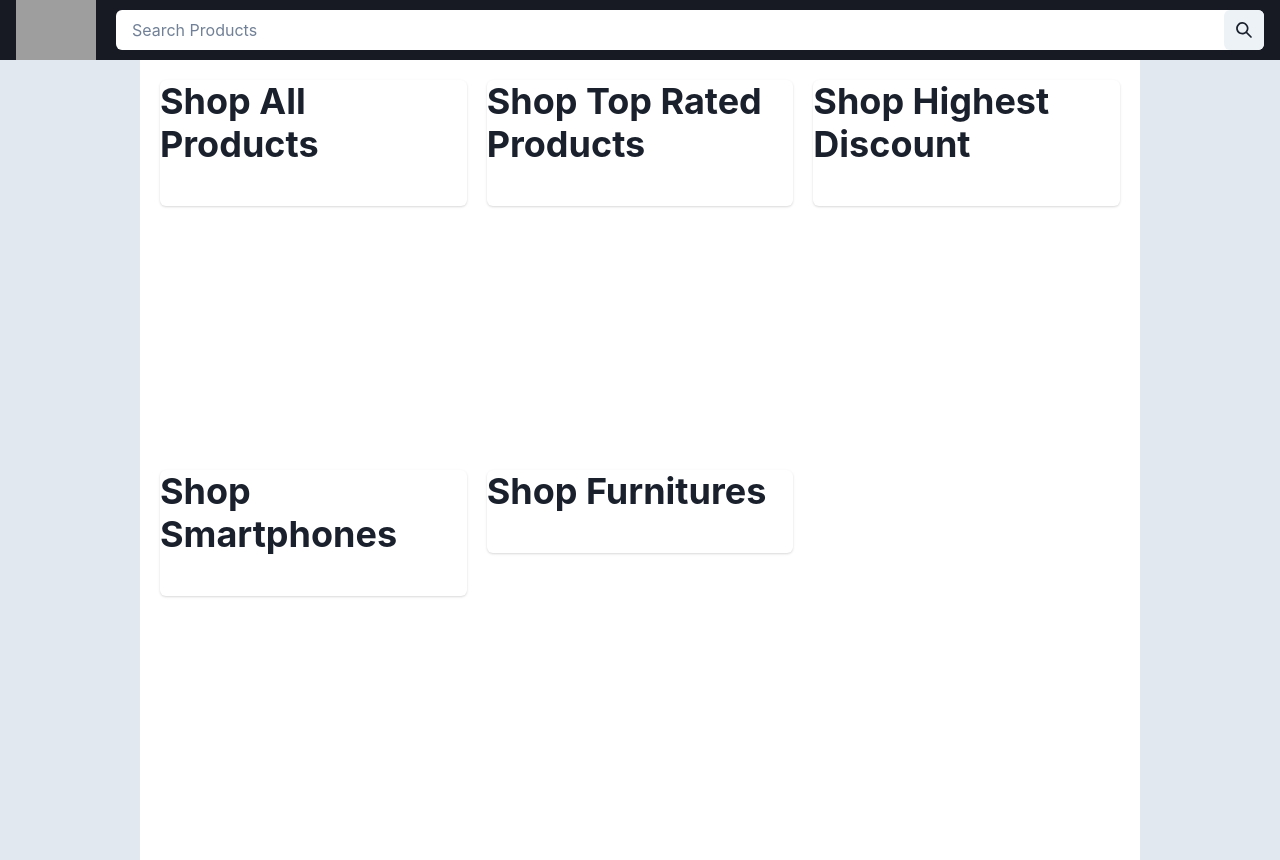
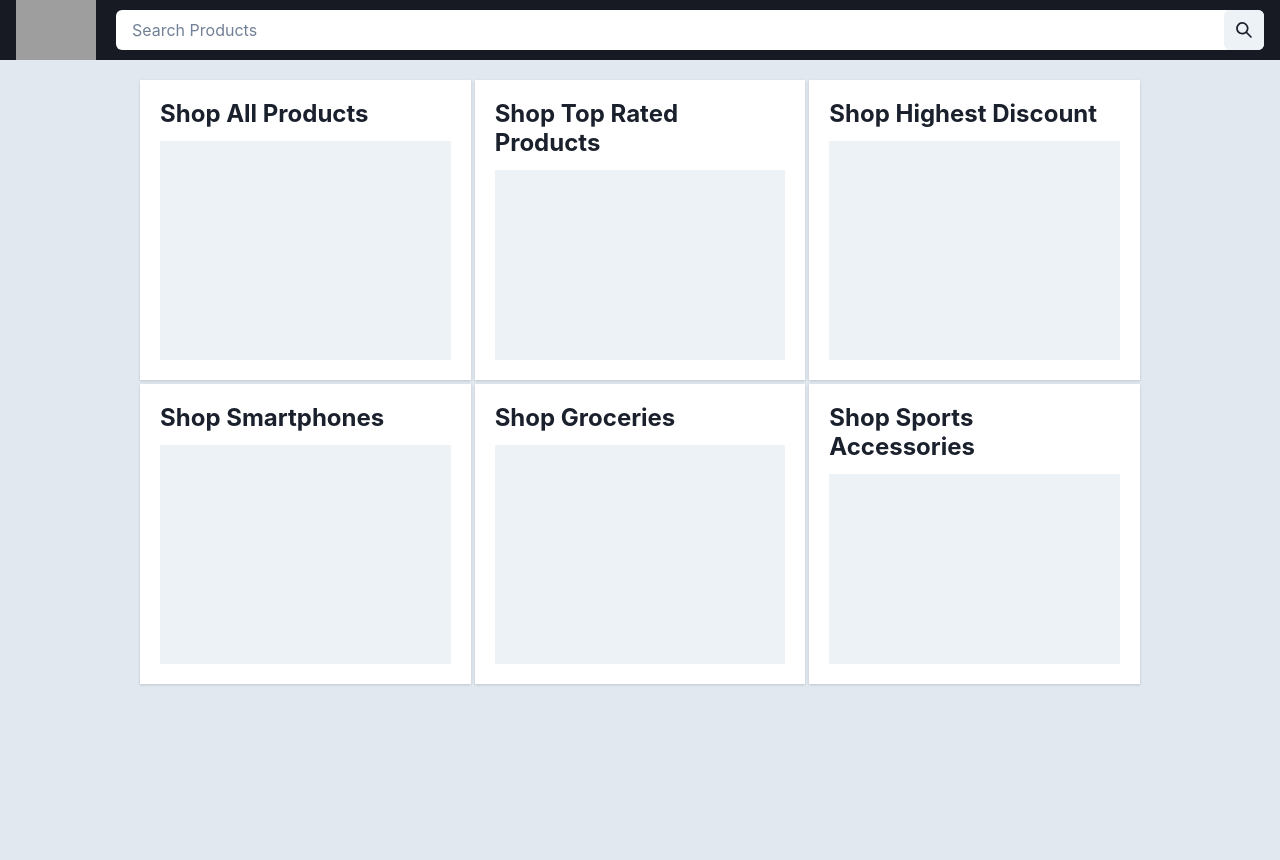
Before and after one commit to JM-Flores/fake-store-website, a React (Vite) app: page / in a window 1280 px wide. Built offline with nearby package versions, Linux system fonts and the light colour scheme; grey boxes are pictures that could not be loaded; what simple-zustand-devtools would draw is missing.

Commit message:
Refactor homepage

```diff
--- a/src/components/ProductQueryCard.tsx
+++ b/src/components/ProductQueryCard.tsx
@@ -10,12 +10,22 @@ interface Props {
 
 const ProductQueryCard = ({ title, query }: Props) => {
   return (
-    <Card>
-      <Link to={getLinkWithParams("/products", query)}>
-        <Heading>{title}</Heading>
-        <CardBody></CardBody>
-      </Link>
-    </Card>
+    <Link to={getLinkWithParams("/products", query)}>
+      <Card
+        height={300}
+        padding={5}
+        borderRadius={0}
+        _hover={{
+          boxShadow: "0px 0px 8px rgba(0, 0, 0, 0.2)",
+          transition: "box-shadow 0.3s ease-in-out",
+        }}
+      >
+        <Heading fontSize={"2xl"} marginBottom={3}>
+          {title}
+        </Heading>
+        <CardBody background={"gray.100"}></CardBody>
+      </Card>
+    </Link>
   );
 };
 
--- a/src/entities/homePageProductQueries.ts
+++ b/src/entities/homePageProductQueries.ts
@@ -31,9 +31,15 @@ const homePageProductQueries: HomepageProductQuery[] = [
         }
     },
     {
-        title: 'Shop Furnitures',
+        title: 'Shop Groceries',
         query: {
-            category: 'furniture'
+            category: 'groceries'
+        }
+    },
+    {
+        title: 'Shop Sports Accessories',
+        query: {
+            category: 'sports-accessories'
         }
     },
 ]
--- a/src/pages/HomePage.tsx
+++ b/src/pages/HomePage.tsx
@@ -1,4 +1,4 @@
-import { Box, SimpleGrid } from "@chakra-ui/react";
+import { Box, SimpleGrid, VStack } from "@chakra-ui/react";
 import ProductQueryCard from "../components/ProductQueryCard";
 import homePageProductQueries from "../entities/homePageProductQueries";
 
@@ -10,13 +10,8 @@ const HomePage = () => {
       display={"flex"}
       justifyContent={"center"}
     >
-      <SimpleGrid
-        columns={3}
-        background={"white"}
-        padding={5}
-        gap={5}
-        width={"1000px"}
-      >
+      <VStack>
+        <SimpleGrid columns={3} paddingTop={5} gap={1} width={"1000px"}>
           {homePageProductQueries.map((productQuery) => (
             <Box key={productQuery.title}>
               <ProductQueryCard
@@ -26,6 +21,7 @@ const HomePage = () => {
             </Box>
           ))}
         </SimpleGrid>
+      </VStack>
     </Box>
   );
 };
```
Lines whose indentation alone changed are shown as unchanged.
